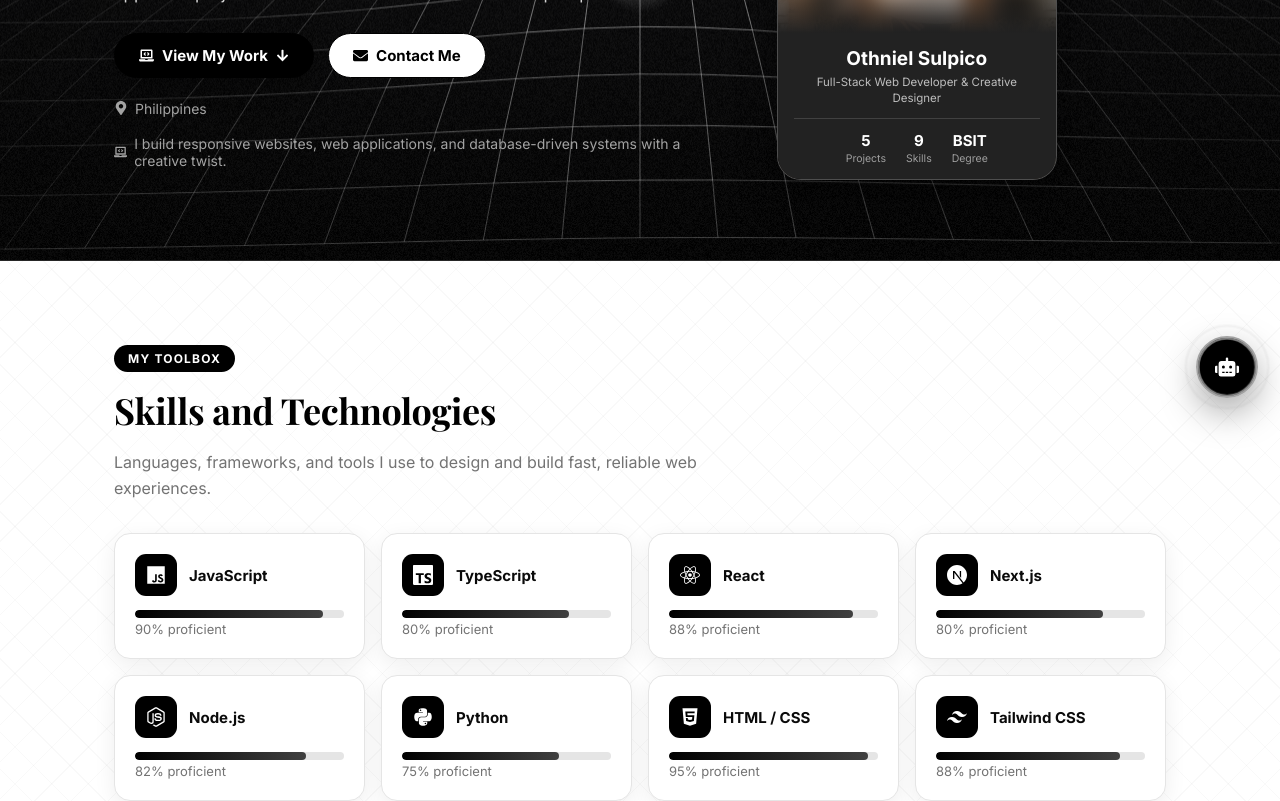
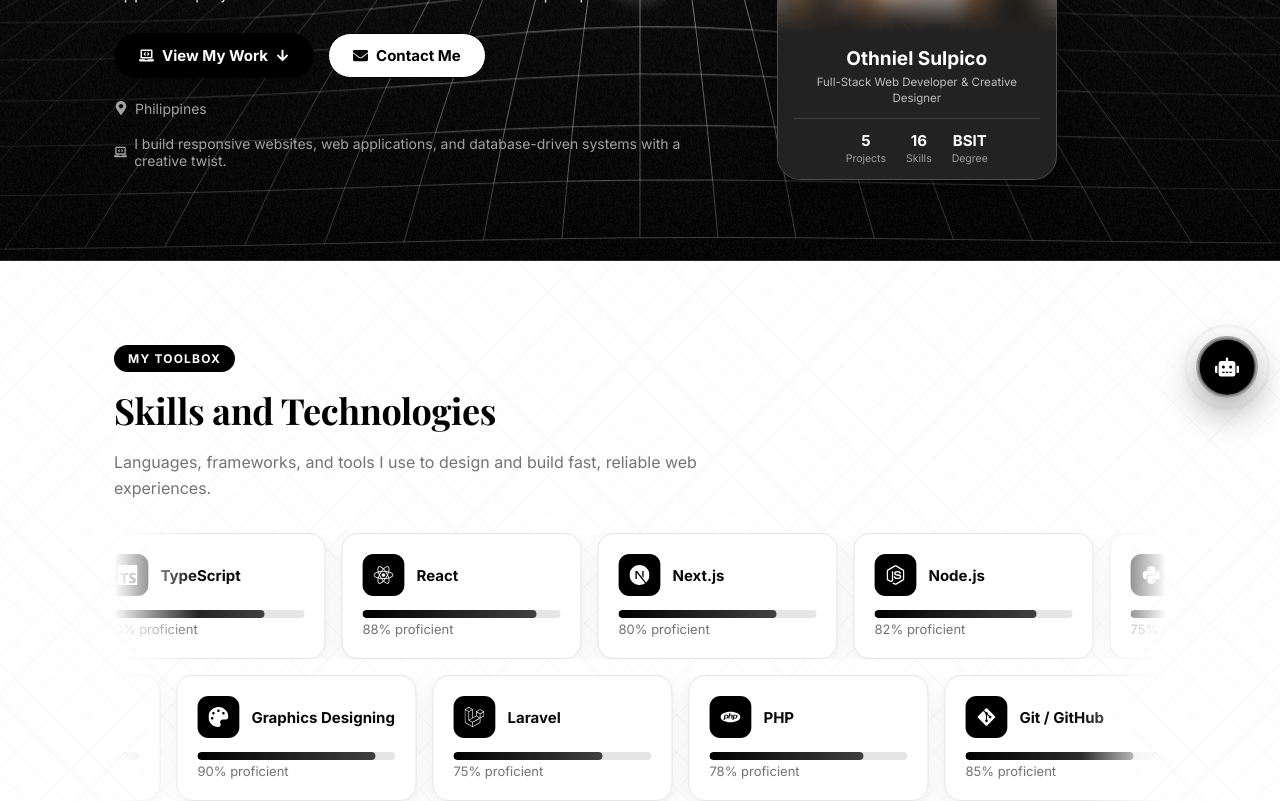
Before and after one commit to OatMeal152003/OTHNIEL, a React (Vite) app: page / in a window 1280 px wide. Shown: the part 380-1181 px from the top of the page. Built offline with nearby package versions, Linux system fonts and the light colour scheme.

Commit message:
feat: logo video intro with replay, skills marquee, 7 new skills

```diff
--- a/src/App.css
+++ b/src/App.css
@@ -489,7 +489,28 @@
 .section-sub { color: var(--muted); font-size: 16px; max-width: 640px; line-height: 1.6; }
 
 /* Skills */
-.skills-grid { display: grid; grid-template-columns: repeat(auto-fill, minmax(240px, 1fr)); gap: 16px; margin-top: 32px; }
+/* Skills marquee */
+.skills-marquee { display: flex; flex-direction: column; gap: 16px; margin-top: 32px; }
+.marquee {
+  overflow: hidden;
+  -webkit-mask-image: linear-gradient(90deg, transparent, #000 8%, #000 92%, transparent);
+  mask-image: linear-gradient(90deg, transparent, #000 8%, #000 92%, transparent);
+}
+.marquee-track {
+  display: flex;
+  width: max-content;
+  animation: marquee 32s linear infinite;
+}
+.marquee-track.reverse { animation-direction: reverse; }
+.marquee:hover .marquee-track,
+.marquee:focus-within .marquee-track { animation-play-state: paused; }
+.marquee-track > .skill-card { flex: 0 0 240px; margin-right: 16px; }
+@keyframes marquee { to { transform: translateX(-50%); } }
+@media (prefers-reduced-motion: reduce) {
+  .marquee { overflow: visible; -webkit-mask-image: none; mask-image: none; }
+  .marquee-track { animation: none; flex-wrap: wrap; width: auto; gap: 16px; }
+  .marquee-track > .skill-card { flex: 1 1 220px; margin-right: 0; }
+}
 .skill-card {
   background: var(--card);
   border-radius: var(--radius);
@@ -1011,12 +1032,44 @@
   .edu-card { padding: 22px 20px; gap: 14px; }
   .contact-form { padding: 22px 18px; }
   .projects-grid { grid-template-columns: 1fr; }
-  .skills-grid { grid-template-columns: 1fr; }
+  .marquee-track > .skill-card { flex-basis: 200px; }
   .contact-grid { grid-template-columns: 1fr; }
   .footer-inner { flex-direction: column; align-items: flex-start; }
   .oatmeal-fab { right: 14px; bottom: 14px; }
   .oatmeal-panel { right: 12px; bottom: 12px; }
   .lightbox { padding: 20px 12px; }
+}
+
+/* ============ Logo intro overlay ============ */
+.intro-overlay {
+  position: fixed;
+  inset: 0;
+  z-index: 200;
+  display: flex;
+  flex-direction: column;
+  align-items: center;
+  justify-content: center;
+  gap: 18px;
+  background: #000000;
+  cursor: pointer;
+  transition: opacity 0.45s ease;
+}
+.intro-overlay.fading { opacity: 0; pointer-events: none; }
+.intro-video {
+  width: min(1100px, 96vw);
+  max-height: 86vh;
+  object-fit: contain;
+  mix-blend-mode: screen;
+  -webkit-mask-image: radial-gradient(ellipse 68% 68% at 50% 50%, black 60%, transparent 78%);
+  mask-image: radial-gradient(ellipse 68% 68% at 50% 50%, black 60%, transparent 78%);
+  opacity: 0;
+  transition: opacity 0.35s ease;
+}
+.intro-video.ready { opacity: 1; }
+.intro-skip {
+  color: #a3a3a3;
+  font-size: 13px;
+  letter-spacing: 0.4px;
 }
 
 /* ============ Dark mode ============ */
--- a/src/App.jsx
+++ b/src/App.jsx
@@ -1,4 +1,4 @@
-import { useEffect, useState } from 'react'
+import { useCallback, useEffect, useState } from 'react'
 import Navbar from './components/Navbar.jsx'
 import Hero from './components/Hero.jsx'
 import Skills from './components/Skills.jsx'
@@ -7,11 +7,20 @@
 import Contact from './components/Contact.jsx'
 import Footer from './components/Footer.jsx'
 import Assistant from './components/Assistant.jsx'
+import LogoIntro from './components/LogoIntro.jsx'
 import { useReveal } from './hooks/useReveal.js'
 import './App.css'
 
 export default function App() {
   useReveal()
+  const [intro, setIntro] = useState({ id: 0, show: true })
+  const hideIntro = useCallback(() => {
+    setIntro((s) => ({ ...s, show: false }))
+  }, [])
+  const replayIntro = useCallback(() => {
+    window.scrollTo(0, 0)
+    setIntro((s) => ({ id: s.id + 1, show: true }))
+  }, [])
   const [dark, setDark] = useState(() => {
     try {
       return localStorage.getItem('portfolio-theme') === 'dark'
@@ -32,7 +41,7 @@
   return (
     <>
       <a href="#main-content" className="skip-link">Skip to main content</a>
-      <Navbar dark={dark} onToggle={() => setDark((d) => !d)} />
+      <Navbar dark={dark} onToggle={() => setDark((d) => !d)} onLogoClick={replayIntro} />
       <main id="main-content">
         <Hero />
         <Skills />
@@ -42,6 +51,7 @@
       </main>
       <Footer />
       <Assistant />
+      {intro.show && <LogoIntro key={intro.id} onDone={hideIntro} />}
     </>
   )
 }
--- a/src/components/Hero.jsx
+++ b/src/components/Hero.jsx
@@ -74,7 +74,7 @@
             <p className="profile-card-title">{profile.title}</p>
             <div className="profile-card-stats">
               <div><strong>5</strong><span>Projects</span></div>
-              <div><strong>9</strong><span>Skills</span></div>
+              <div><strong>16</strong><span>Skills</span></div>
               <div><strong>BSIT</strong><span>Degree</span></div>
             </div>
           </div>
--- /dev/null
+++ b/src/components/LogoIntro.jsx
@@ -0,0 +1,70 @@
+// @ts-check
+import { useCallback, useEffect, useRef, useState } from 'react'
+
+const INTRO_SRC = './videos/Logo_intro.mp4'
+const FADE_MS = 450
+const SAFETY_MS = 9000
+
+/**
+ * Full-screen logo intro. Autoplays the logo animation on visit,
+ * fades out when the video ends (click skips). Renders nothing
+ * under prefers-reduced-motion.
+ */
+export default function LogoIntro({ onDone }) {
+  const [fading, setFading] = useState(false)
+  const [ready, setReady] = useState(false)
+  const doneRef = useRef(false)
+  const videoRef = useRef(null)
+
+  const finish = useCallback(() => {
+    if (doneRef.current) return
+    doneRef.current = true
+    setFading(true)
+    window.setTimeout(() => onDone(), FADE_MS)
+  }, [onDone])
+
+  useEffect(() => {
+    if (window.matchMedia('(prefers-reduced-motion: reduce)').matches) {
+      finish()
+      return undefined
+    }
+    document.body.style.overflow = 'hidden'
+    const safety = window.setTimeout(finish, SAFETY_MS)
+    const video = videoRef.current
+    // Some browsers gate autoplay: play explicitly, skip on failure.
+    if (video) {
+      const attempt = video.play()
+      if (attempt && typeof attempt.catch === 'function') {
+        attempt.catch(() => finish())
+      }
+    }
+    return () => {
+      document.body.style.overflow = ''
+      window.clearTimeout(safety)
+    }
+  }, [finish])
+
+  return (
+    <div
+      className={`intro-overlay${fading ? ' fading' : ''}`}
+      role="dialog"
+      aria-modal="true"
+      aria-label="Site intro animation"
+      onClick={finish}
+    >
+      <video
+        ref={videoRef}
+        className={`intro-video${ready ? ' ready' : ''}`}
+        src={INTRO_SRC}
+        autoPlay
+        muted
+        playsInline
+        preload="auto"
+        onCanPlay={() => setReady(true)}
+        onEnded={finish}
+        onError={finish}
+      />
+      <span className="intro-skip" aria-hidden="true">Click anywhere to skip</span>
+    </div>
+  )
+}
--- a/src/components/Navbar.jsx
+++ b/src/components/Navbar.jsx
@@ -9,7 +9,7 @@
   { id: 'contact', label: 'Contact' }
 ]
 
-export default function Navbar({ dark, onToggle }) {
+export default function Navbar({ dark, onToggle, onLogoClick }) {
   const [scrolled, setScrolled] = useState(false)
   const [open, setOpen] = useState(false)
 
@@ -19,10 +19,17 @@
     return () => window.removeEventListener('scroll', onScroll)
   }, [])
 
+  const onLogo = (e) => {
+    e.preventDefault()
+    window.scrollTo(0, 0)
+    setOpen(false)
+    if (onLogoClick) onLogoClick()
+  }
+
   return (
     <header className={`nav ${scrolled ? 'nav-scrolled' : ''}`}>
       <div className="nav-inner">
-        <a href="#about" className="logo">
+        <a href="#about" className="logo" onClick={onLogo} aria-label="Replay site intro">
           <img src="./images/OS_logo.png" alt="Othniel.dev logo" width="60" height="45" className="logo-img" />
           <span className="logo-text">Othniel.dev</span>
         </a>
--- a/src/components/Skills.jsx
+++ b/src/components/Skills.jsx
@@ -1,5 +1,5 @@
-import { FaJs, FaReact, FaNodeJs, FaPython, FaHtml5, FaGitAlt, FaCss3Alt, FaCode } from 'react-icons/fa'
-import { SiTypescript, SiNextdotjs, SiTailwindcss } from 'react-icons/si'
+import { FaJs, FaReact, FaNodeJs, FaPython, FaHtml5, FaGitAlt, FaCss3Alt, FaCode, FaTerminal, FaRoute, FaPalette, FaBrain } from 'react-icons/fa'
+import { SiTypescript, SiNextdotjs, SiTailwindcss, SiPhp, SiLaravel } from 'react-icons/si'
 import { skills } from '../data/portfolio.js'
 
 const iconMap = {
@@ -11,7 +11,45 @@
   python: FaPython,
   htmlcss: FaHtml5,
   tailwind: SiTailwindcss,
-  git: FaGitAlt
+  git: FaGitAlt,
+  claude: FaTerminal,
+  openai: FaBrain,
+  opencode: FaCode,
+  omniroute: FaRoute,
+  design: FaPalette,
+  laravel: SiLaravel,
+  php: SiPhp
+}
+
+function SkillCard({ skill, hidden }) {
+  const Icon = iconMap[skill.icon] || FaCode
+  return (
+    <div className="skill-card" aria-hidden={hidden || undefined}>
+      <div className="skill-top">
+        <span className="skill-icon" aria-hidden="true"><Icon /></span>
+        <strong>{skill.name}</strong>
+      </div>
+      <div className="bar" role="img" aria-label={`${skill.name} proficiency ${skill.level} percent`}>
+        <div className="bar-fill" style={{ width: `${skill.level}%` }} />
+      </div>
+      <small>{skill.level}% proficient</small>
+    </div>
+  )
+}
+
+function MarqueeRow({ items, reverse }) {
+  return (
+    <div className="marquee">
+      <div className={`marquee-track${reverse ? ' reverse' : ''}`}>
+        {items.map((s) => (
+          <SkillCard key={s.name} skill={s} />
+        ))}
+        {items.map((s) => (
+          <SkillCard key={`${s.name}-copy`} skill={s} hidden />
+        ))}
+      </div>
+    </div>
+  )
 }
 
 export default function Skills() {
@@ -21,22 +59,9 @@
         <span className="section-tag">My Toolbox</span>
         <h2 className="section-title">Skills and Technologies</h2>
         <p className="section-sub">Languages, frameworks, and tools I use to design and build fast, reliable web experiences.</p>
-        <div className="skills-grid">
-          {skills.map((s) => {
-            const Icon = iconMap[s.icon] || FaCode
-            return (
-              <div key={s.name} className="skill-card">
-                <div className="skill-top">
-                  <span className="skill-icon" aria-hidden="true"><Icon /></span>
-                  <strong>{s.name}</strong>
-                </div>
-                <div className="bar" role="img" aria-label={`${s.name} proficiency ${s.level} percent`}>
-                  <div className="bar-fill" style={{ width: `${s.level}%` }} />
-                </div>
-                <small>{s.level}% proficient</small>
-              </div>
-            )
-          })}
+        <div className="skills-marquee">
+          <MarqueeRow items={skills.slice(0, 8)} />
+          <MarqueeRow items={skills.slice(8)} reverse />
         </div>
       </div>
     </section>
--- a/src/data/portfolio.js
+++ b/src/data/portfolio.js
@@ -15,7 +15,14 @@
   { name: 'Python', icon: 'python', level: 75 },
   { name: 'HTML / CSS', icon: 'htmlcss', level: 95 },
   { name: 'Tailwind CSS', icon: 'tailwind', level: 88 },
-  { name: 'Git / GitHub', icon: 'git', level: 85 }
+  { name: 'Git / GitHub', icon: 'git', level: 85 },
+  { name: 'Claude Code', icon: 'claude', level: 88 },
+  { name: 'OpenAI', icon: 'openai', level: 85 },
+  { name: 'OpenCode', icon: 'opencode', level: 80 },
+  { name: 'Omniroute', icon: 'omniroute', level: 78 },
+  { name: 'Graphics Designing', icon: 'design', level: 90 },
+  { name: 'Laravel', icon: 'laravel', level: 75 },
+  { name: 'PHP', icon: 'php', level: 78 }
 ]
 
 export const projects = [
```
Also changed, not shown: 1 other file (tests, documents, lock files or other folders).
